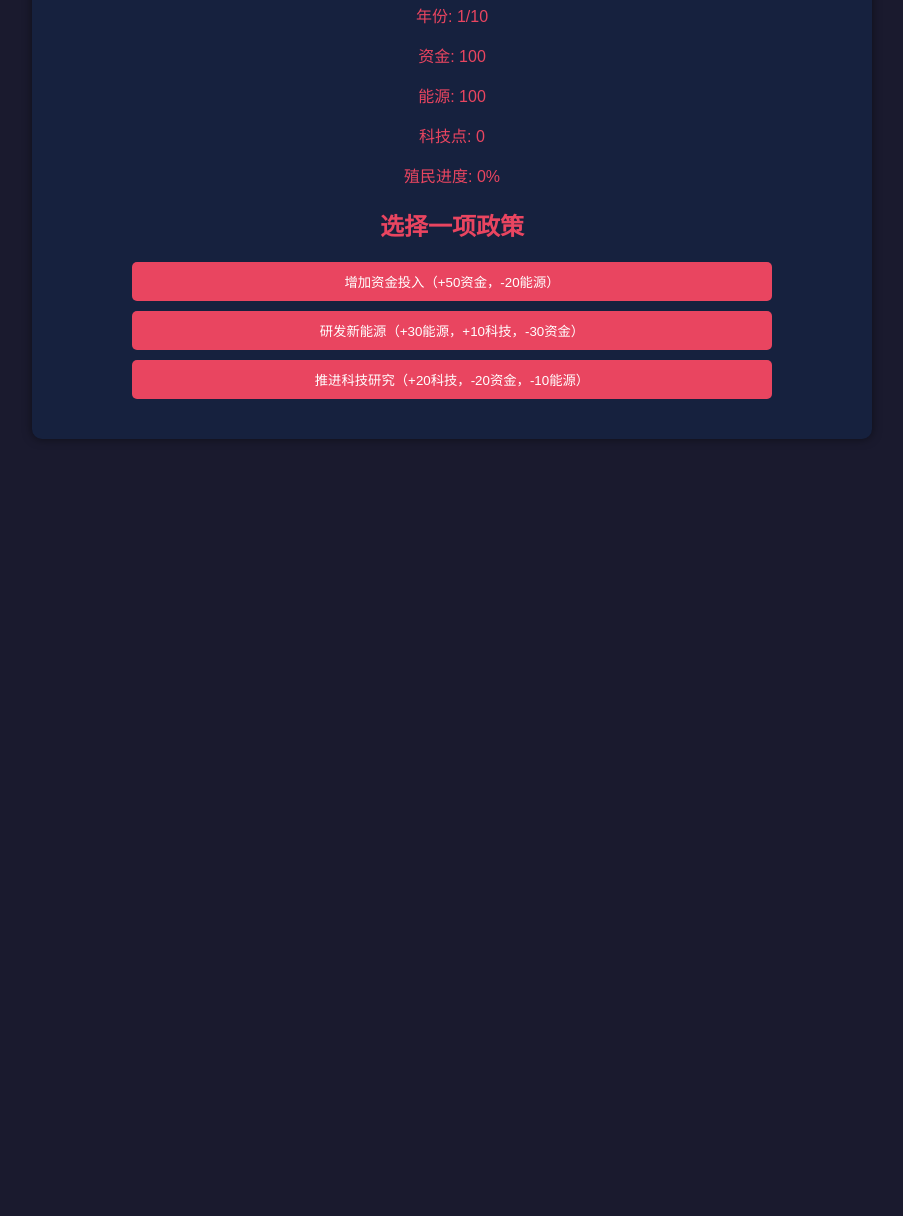
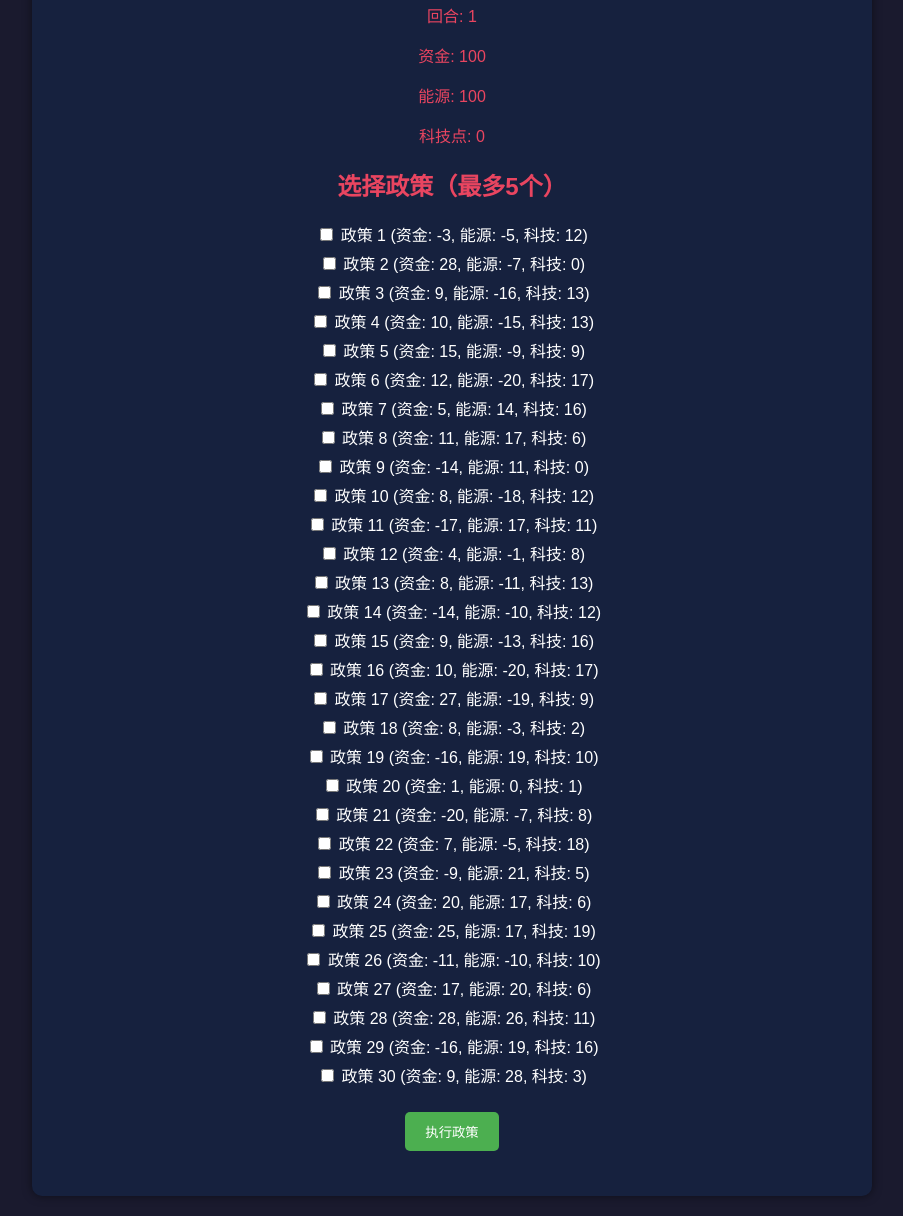
Before and after one commit to swsswers/swssw, a plain HTML site: page index.html in a window 1280 px wide. Shown: the part 126-1342 px from the top of the page, without its empty margins (188-1091 px from the left). Before the commit the page ends 800 px from the top, so only its background shows below. Drawn offline with Linux system fonts and the light colour scheme.

Commit message:
Update index.html

```diff
--- a/index.html
+++ b/index.html
@@ -6,7 +6,7 @@
     <title>太空探索政策模拟游戏</title>
     <style>
         body {
-            font-family: 'Arial', 'Microsoft YaHei', 'SimSun', 'PingFang SC', 'WenQuanYi Micro Hei', sans-serif;
+            font-family: Arial, sans-serif;
             text-align: center;
             background-color: #1a1a2e;
             color: #e94560;
@@ -36,10 +36,20 @@
         #status, #policies {
             margin: 20px 0;
         }
-        #policies button {
+        #policies label {
             display: block;
-            width: 80%;
-            margin: 10px auto;
+            margin: 5px 0;
+            color: #fff;
+        }
+        #execute-button {
+            background-color: #4CAF50;
+        }
+        #execute-button:hover {
+            background-color: #45a049;
+        }
+        #result {
+            color: #fff;
+            margin-top: 20px;
         }
     </style>
 </head>
@@ -47,78 +57,101 @@
     <div id="game-container">
         <h1>太空探索政策模拟</h1>
         <div id="status">
-            <p>年份: <span id="year">1</span>/10</p>
+            <p>回合: <span id="turn">1</span></p>
             <p>资金: <span id="money">100</span></p>
             <p>能源: <span id="energy">100</span></p>
             <p>科技点: <span id="tech">0</span></p>
-            <p>殖民进度: <span id="progress">0</span>%</p>
         </div>
         <div id="policies">
-            <h2>选择一项政策</h2>
-            <button onclick="applyPolicy(0)">增加资金投入（+50资金，-20能源）</button>
-            <button onclick="applyPolicy(1)">研发新能源（+30能源，+10科技，-30资金）</button>
-            <button onclick="applyPolicy(2)">推进科技研究（+20科技，-20资金，-10能源）</button>
+            <h2>选择政策（最多5个）</h2>
+            <!-- 政策选项将动态生成 -->
         </div>
-        <div id="message"></div>
+        <button id="execute-button" onclick="executePolicies()">执行政策</button>
+        <div id="result"></div>
     </div>
 
     <script>
+        // 游戏状态初始化
         let gameState = {
-            year: 1,
+            turn: 1,
             money: 100,
             energy: 100,
-            tech: 0,
-            progress: 0
+            tech: 0
         };
 
-        const policies = [
-            { name: "增加资金投入", money: 50, energy: -20, tech: 0 },
-            { name: "研发新能源", money: -30, energy: 30, tech: 10 },
-            { name: "推进科技研究", money: -20, energy: -10, tech: 20 }
-        ];
+        // 初始生成30个政策
+        let policies = generatePolicies();
 
+        // 生成政策的函数
+        function generatePolicies() {
+            let policies = [];
+            for (let i = 0; i < 30; i++) {
+                policies.push({
+                    name: `政策 ${i + 1}`,
+                    effect: {
+                        money: Math.floor(Math.random() * 50) - 20, // 随机效果：-20到29
+                        energy: Math.floor(Math.random() * 50) - 20,
+                        tech: Math.floor(Math.random() * 20)       // 0到19
+                    },
+                    description: `政策 ${i + 1} 的效果`
+                });
+            }
+            return policies;
+        }
+
+        // 渲染政策选项到页面
+        function renderPolicies() {
+            let policiesDiv = document.getElementById("policies");
+            policiesDiv.innerHTML = "<h2>选择政策（最多5个）</h2>";
+            policies.forEach((policy, index) => {
+                let label = document.createElement("label");
+                label.innerHTML = `<input type="checkbox" value="${index}"> ${policy.name} (资金: ${policy.effect.money}, 能源: ${policy.effect.energy}, 科技: ${policy.effect.tech})`;
+                policiesDiv.appendChild(label);
+            });
+        }
+
+        // 执行选中的政策
+        function executePolicies() {
+            let selectedPolicies = Array.from(document.querySelectorAll("#policies input:checked"))
+                .map(input => parseInt(input.value));
+
+            // 检查选择数量
+            if (selectedPolicies.length > 5) {
+                alert("最多只能选择5个政策！");
+                return;
+            }
+
+            // 计算并显示执行结果
+            let result = "执行结果：<br>";
+            selectedPolicies.forEach(index => {
+                let policy = policies[index];
+                gameState.money += policy.effect.money;
+                gameState.energy += policy.effect.energy;
+                gameState.tech += policy.effect.tech;
+                result += `${policy.name}: 资金 ${policy.effect.money}, 能源 ${policy.effect.energy}, 科技 ${policy.effect.tech}<br>`;
+            });
+
+            // 推进回合并更新政策
+            gameState.turn++;
+            policies = generatePolicies(); // 生成新的30个政策
+            renderPolicies();
+            updateDisplay();
+            document.getElementById("result").innerHTML = result;
+
+            // 自动滚动到顶部（可选）
+            window.scrollTo(0, 0);
+        }
+
+        // 更新界面上的状态显示
         function updateDisplay() {
-            document.getElementById("year").textContent = gameState.year;
+            document.getElementById("turn").textContent = gameState.turn;
             document.getElementById("money").textContent = gameState.money;
             document.getElementById("energy").textContent = gameState.energy;
             document.getElementById("tech").textContent = gameState.tech;
-            document.getElementById("progress").textContent = gameState.progress;
         }
 
-        function applyPolicy(policyIndex) {
-            const policy = policies[policyIndex];
-            const newMoney = gameState.money + policy.money;
-            const newEnergy = gameState.energy + policy.energy;
-
-            if (newMoney < 0 || newEnergy < 0) {
-                document.getElementById("message").textContent = "资源不足，政策执行失败！请重新选择。";
-                return;
-            }
-
-            gameState.money = newMoney;
-            gameState.energy = newEnergy;
-            gameState.tech += policy.tech;
-            gameState.progress = Math.min(100, gameState.progress + gameState.tech / 10);
-            gameState.year++;
-
-            if (gameState.year > 10) {
-                endGame();
-            } else {
-                updateDisplay();
-                document.getElementById("message").textContent = `已执行政策：${policy.name}`;
-            }
-        }
-
-        function endGame() {
-            let message = "";
-            if (gameState.progress >= 100) {
-                message = "恭喜！你成功殖民火星，太空探索大获成功！";
-            } else {
-                message = `游戏结束！殖民进度仅达到${gameState.progress}%，任务失败。`;
-            }
-            document.getElementById("game-container").innerHTML = `<h1>${message}</h1>`;
-        }
-
+        // 初始化游戏
+        renderPolicies();
         updateDisplay();
     </script>
 </body>
```
